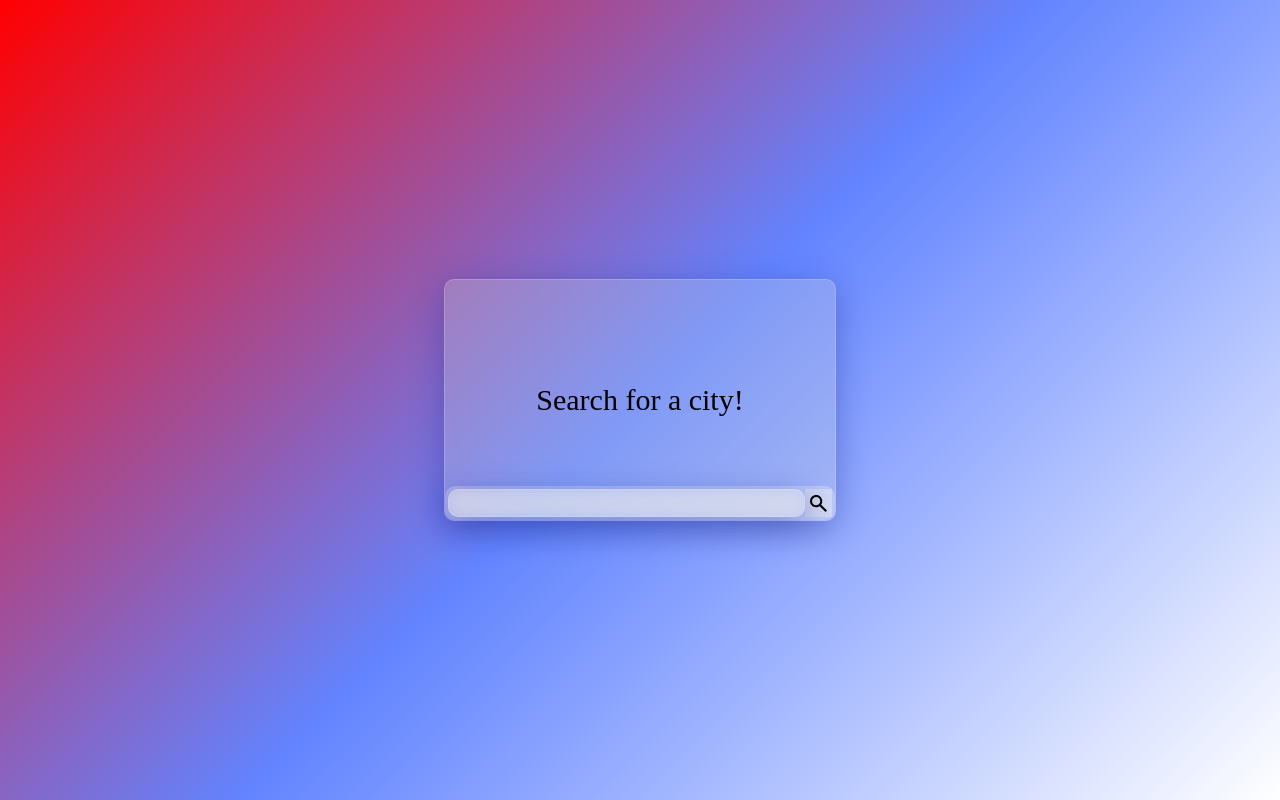
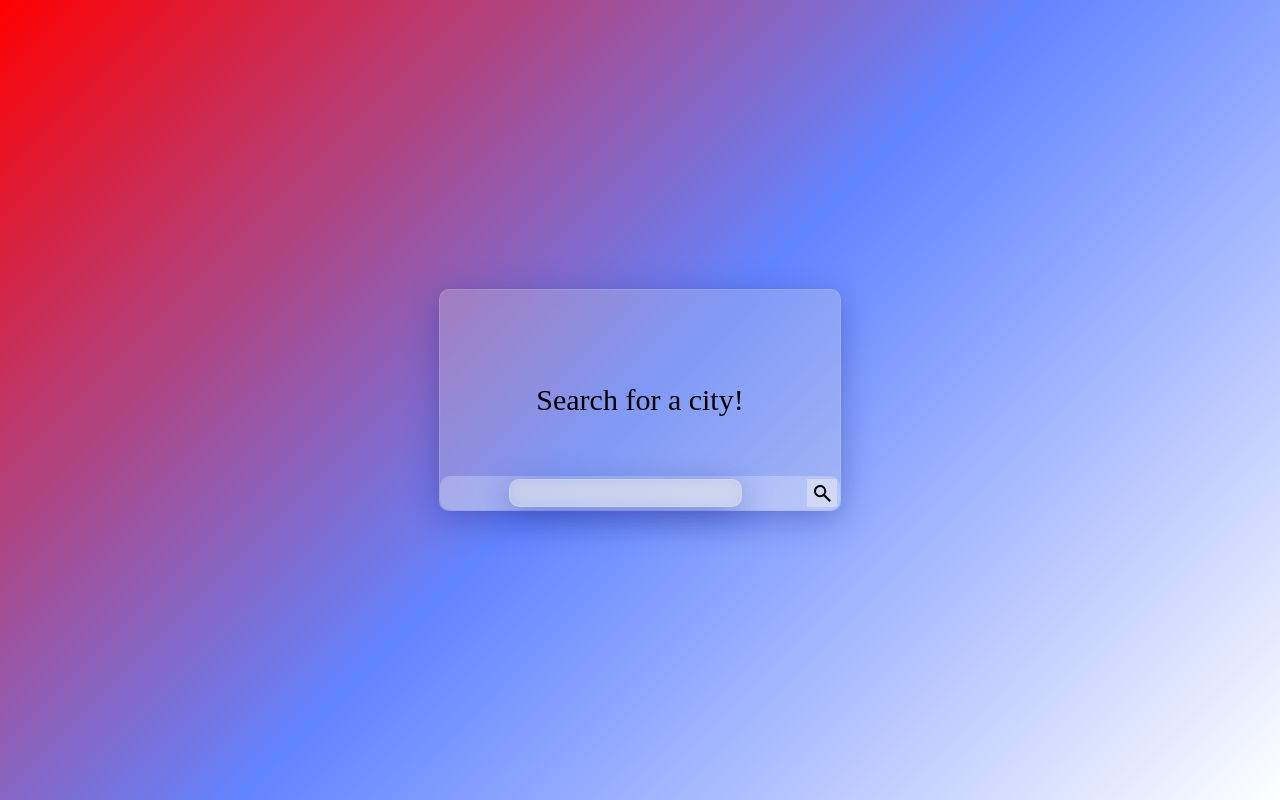
Before and after one commit to mwyywm/weather-app, a React (Create React App) app: page / in a window 1280 px wide. Built offline with nearby package versions, Linux system fonts and the light colour scheme.

Commit message:
quick css changes

```diff
--- a/src/App.css
+++ b/src/App.css
@@ -2,6 +2,8 @@ body {
   background-color: #0f0e0e;
   color: white;
   overflow-x: hidden;
+  -webkit-font-smoothing: antialiased;
+  -moz-osx-font-smoothing: grayscale;
 }
 
 * {
@@ -30,28 +32,28 @@ body {
   );
 }
 .child {
-  background-color: #282828;
   max-width: 100%;
-  height: 200px;
-  width: 350px;
-  padding: 20px;
+  height: auto;
+  min-height: 200px;
+  width: 380px;
+  padding: 10px;
   border: solid black 1px;
   box-shadow: 0px 4px 4px rgba(0, 0, 0, 0.25);
   position: relative;
   display: flex;
   justify-content: center;
   align-items: center;
-  /* */
   background: rgba(217, 217, 217, 0.25);
   box-shadow: 0 8px 32px 0 rgba(31, 38, 135, 0.37);
   backdrop-filter: blur(7.5px);
   -webkit-backdrop-filter: blur(7.5px);
   border-radius: 10px;
-  border: 1px solid rgba(255, 255, 255, 0.18);
+  border: 1px solid rgba(255, 255, 255, 0.13);
   color: #000;
 }
 .searchP {
   font-size: 30px;
+  max-width: 95%;
 }
 .weatherdiv {
   display: flex;
@@ -69,7 +71,7 @@ body {
   display: flex;
   align-items: center;
   justify-content: center;
-  width: 100%;
+  max-width: 100%;
 }
 form {
   position: absolute;
@@ -77,8 +79,9 @@ form {
   left: 0;
   margin: 0;
   padding: 3px;
+  display: flex;
   width: 100%;
-  display: flex;
+  max-width: 100%;
   box-sizing: border-box;
   justify-content: center;
   background: rgba(255, 255, 255, 0.251);
@@ -87,14 +90,14 @@ form {
 
 input[type="text"] {
   width: 100%;
+  max-width: fit-content;
   height: 20px;
   font-size: 18px;
   border: none;
+  margin: 0 auto;
   padding: 3px;
   padding-left: 5px;
   outline: none;
-
-  /* */
   background: rgba(217, 217, 217, 0.25);
   box-shadow: 0 8px 32px 0 rgba(31, 38, 135, 0.37);
   backdrop-filter: blur(7.5px);
@@ -104,7 +107,6 @@ input[type="text"] {
   color: rgb(0, 0, 0);
 }
 button[type="submit"] {
-  color: rgb(255, 0, 0);
   border: none;
   width: 30px;
   display: flex;
--- a/src/components/WeatherBox.js
+++ b/src/components/WeatherBox.js
@@ -18,7 +18,7 @@ const WeatherBox = ({ weather, isLoading, setIsLoading }) => {
   return (
     <div className="weatherdiv">
       {weather.name && (
-        <div>
+        <div className="">
           {isLoading ? (
             <>
               <ClipLoader size={90} color="black" />
```
